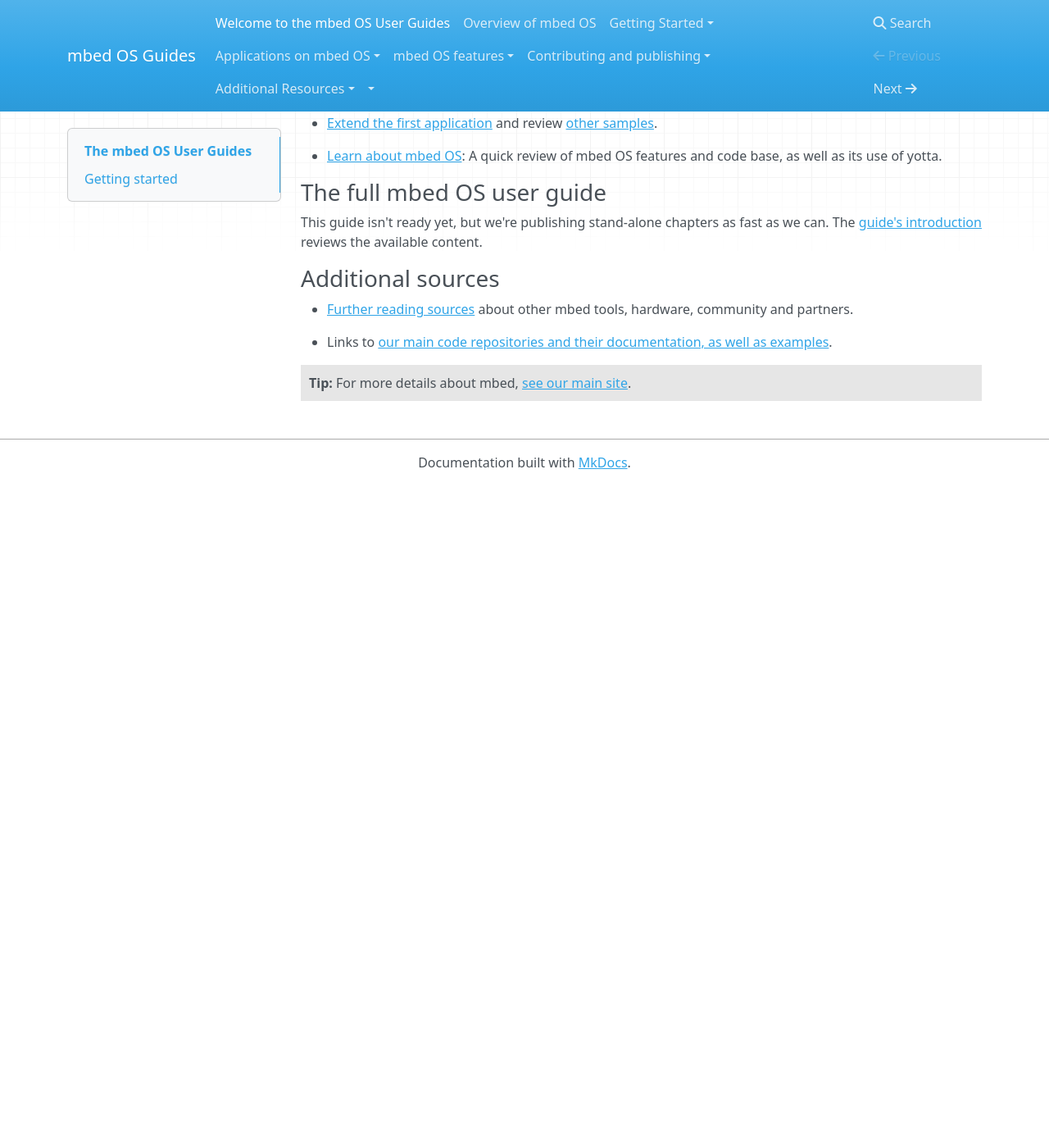
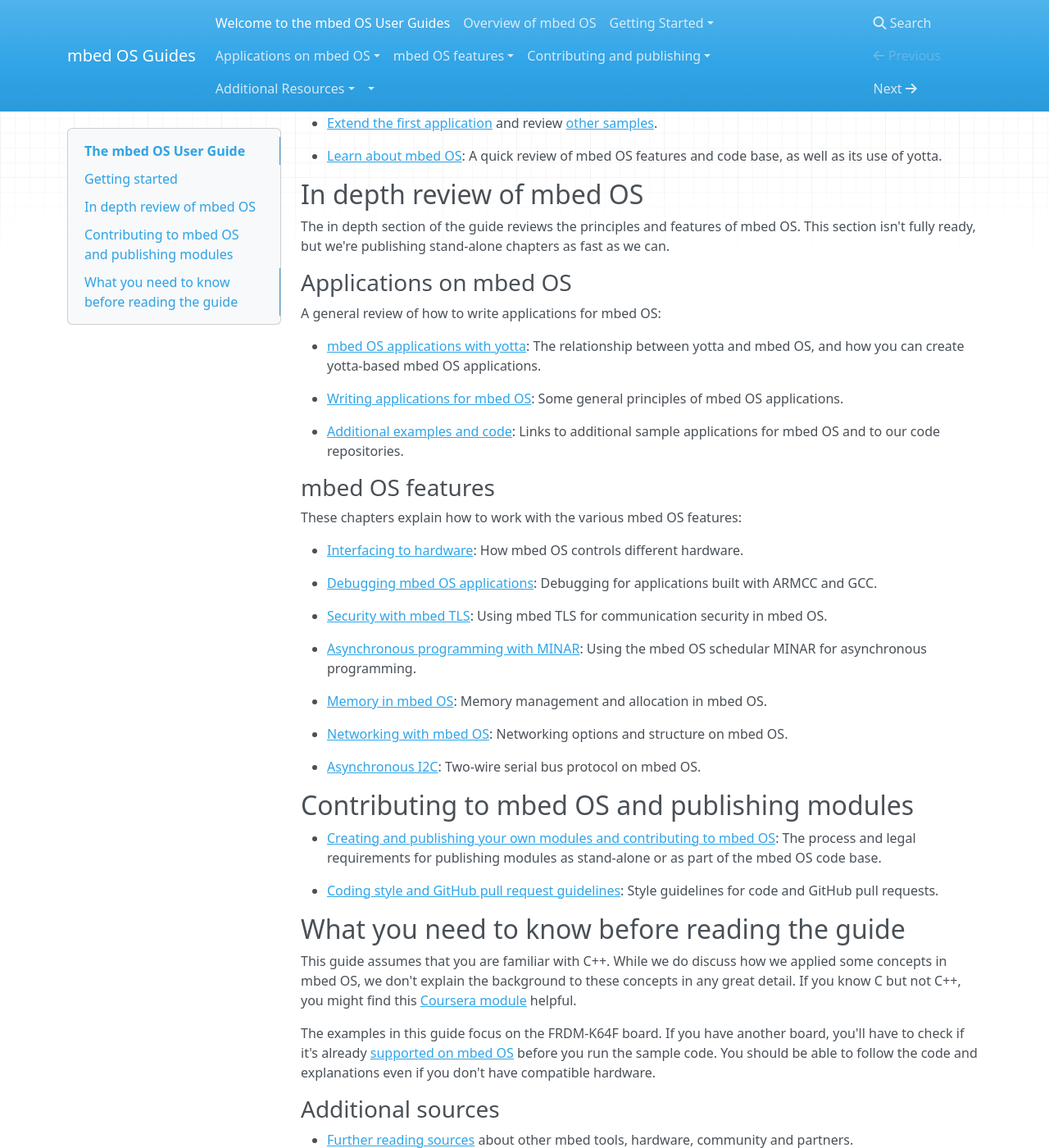
Before and after one commit to ARMmbed/GettingStartedmbedOS, an MkDocs documentation site: the page built from Docs/index.md, in a window 1280 px wide and 1400 px high, scrolled down 243 px. Shown: the whole window at 82% size. Built offline with MkDocs 1.6.1, drawn with Linux system fonts in a browser that asks for light colours; nearby versions of some CDN libraries; old or Windows-style settings are respelled for this version of MkDocs; before the commit the page ends 900 px from its top, so only the background shows below that; some of the changed text lies outside the part shown.

Commit message:
Changing index
To include the guide index, which I'll remove.

The idea is to make it easier to understand which bit of the guide goes where.

```diff
--- a/Docs/index.md
+++ b/Docs/index.md
@@ -1,6 +1,6 @@
-# The mbed OS User Guides
+# The mbed OS User Guide
 
-Welcome to the getting started guides for ARM® mbed™ OS
+Welcome to the ARM® mbed™ OS user guide.
 
 ## Getting started
 
@@ -12,9 +12,49 @@ Welcome to the getting started guides for ARM® mbed™ OS
 
 * [Learn about mbed OS](about_mbed_os.md): A quick review of mbed OS features and code base, as well as its use of yotta.
 
-### The full mbed OS user guide
+## In depth review of mbed OS
 
-This guide isn't ready yet, but we're publishing stand-alone chapters as fast as we can. The [guide's introduction](Full_Guide/guide_index.md) reviews the available content.
+The in depth section of the guide reviews the principles and features of mbed OS. This section isn't fully ready, but we're publishing stand-alone chapters as fast as we can.
+
+### Applications on  mbed OS
+
+A general review of how to write applications for mbed OS:
+
+* [mbed OS applications with yotta](app_on_yotta.md): The relationship between yotta and mbed OS, and how you can create yotta-based mbed OS applications.
+
+* [Writing applications for mbed OS](app_on_mbed_os.md): Some general principles of mbed OS applications.
+
+* [Additional examples and code](../GetTheCode.md): Links to additional sample applications for mbed OS and to our code repositories.
+
+### mbed OS features
+
+These chapters explain how to work with the various mbed OS features:
+
+* [Interfacing to hardware](Interfacing.md): How mbed OS controls different hardware.
+
+* [Debugging mbed OS applications](Debugging.md): Debugging for applications built with ARMCC and GCC.
+
+* [Security with mbed TLS](mbed_tls.md): Using mbed TLS for communication security in mbed OS.
+
+* [Asynchronous programming with MINAR](MINAR.md): Using the mbed OS schedular MINAR for asynchronous programming.
+
+* [Memory in mbed OS](memory.md): Memory management and allocation in mbed OS.
+
+* [Networking with mbed OS](networking.md): Networking options and structure on mbed OS.
+
+* [Asynchronous I2C](I2C.md): Two-wire serial bus protocol on mbed OS.
+
+## Contributing to mbed OS and publishing modules
+
+* [Creating and publishing your own modules and contributing to mbed OS](contributing.md): The process and legal requirements for publishing modules as stand-alone or as part of the mbed OS code base.
+
+* [Coding style and GitHub pull request guidelines](Code_Style.md): Style guidelines for code and GitHub pull requests.
+
+## What you need to know before reading the guide
+
+This guide assumes that you are familiar with C++. While we do discuss how we applied some concepts in mbed OS, we don't explain the background to these concepts in any great detail. If you know C but not C++, you might find this [Coursera module](https://www.coursera.org/course/cplusplus4c) helpful.
+
+The examples in this guide focus on the FRDM-K64F board. If you have another board, you'll have to check if it's already [supported on mbed OS](https://www.mbed.com/en/development/hardware/boards/) before you run the sample code. You should be able to follow the code and explanations even if you don't have compatible hardware.
 
 ### Additional sources
 
```
